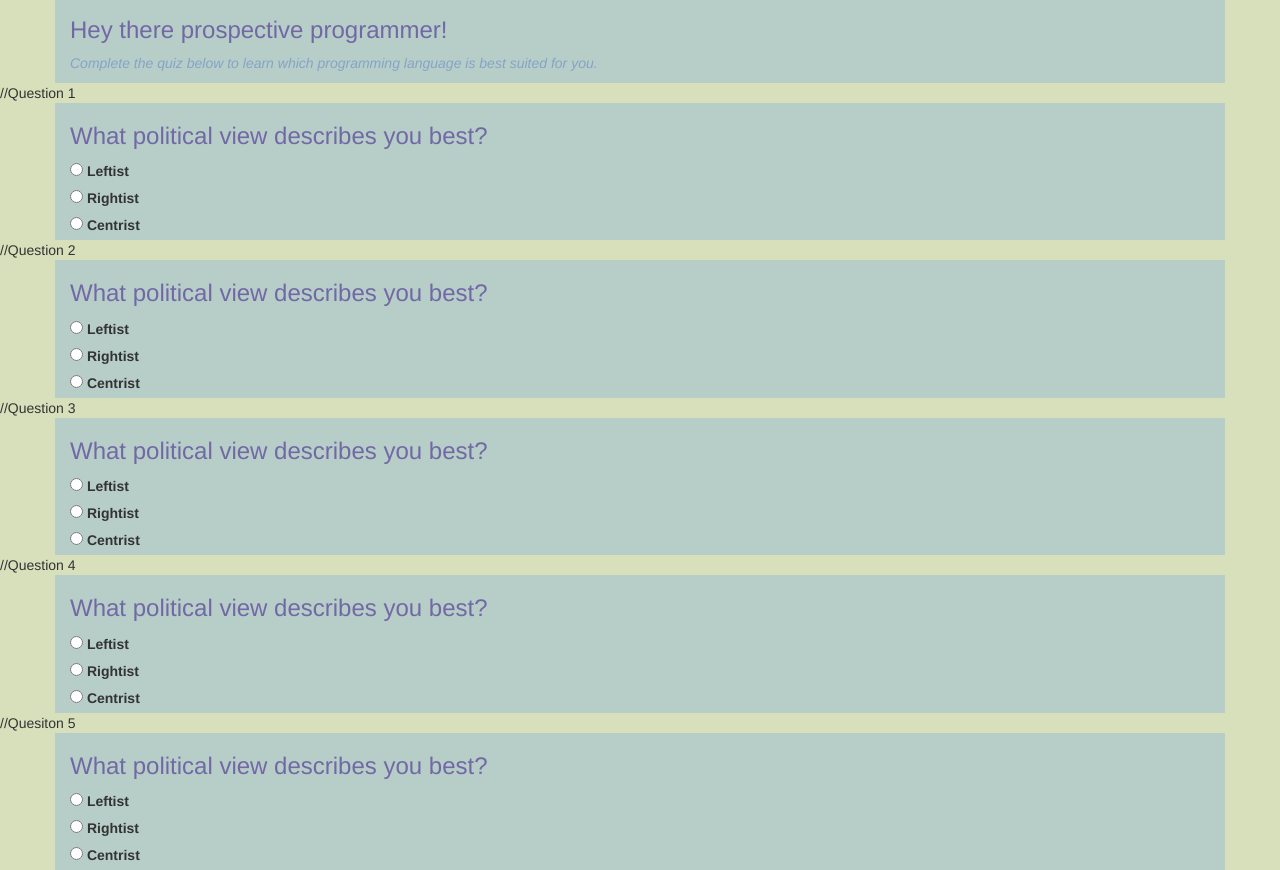
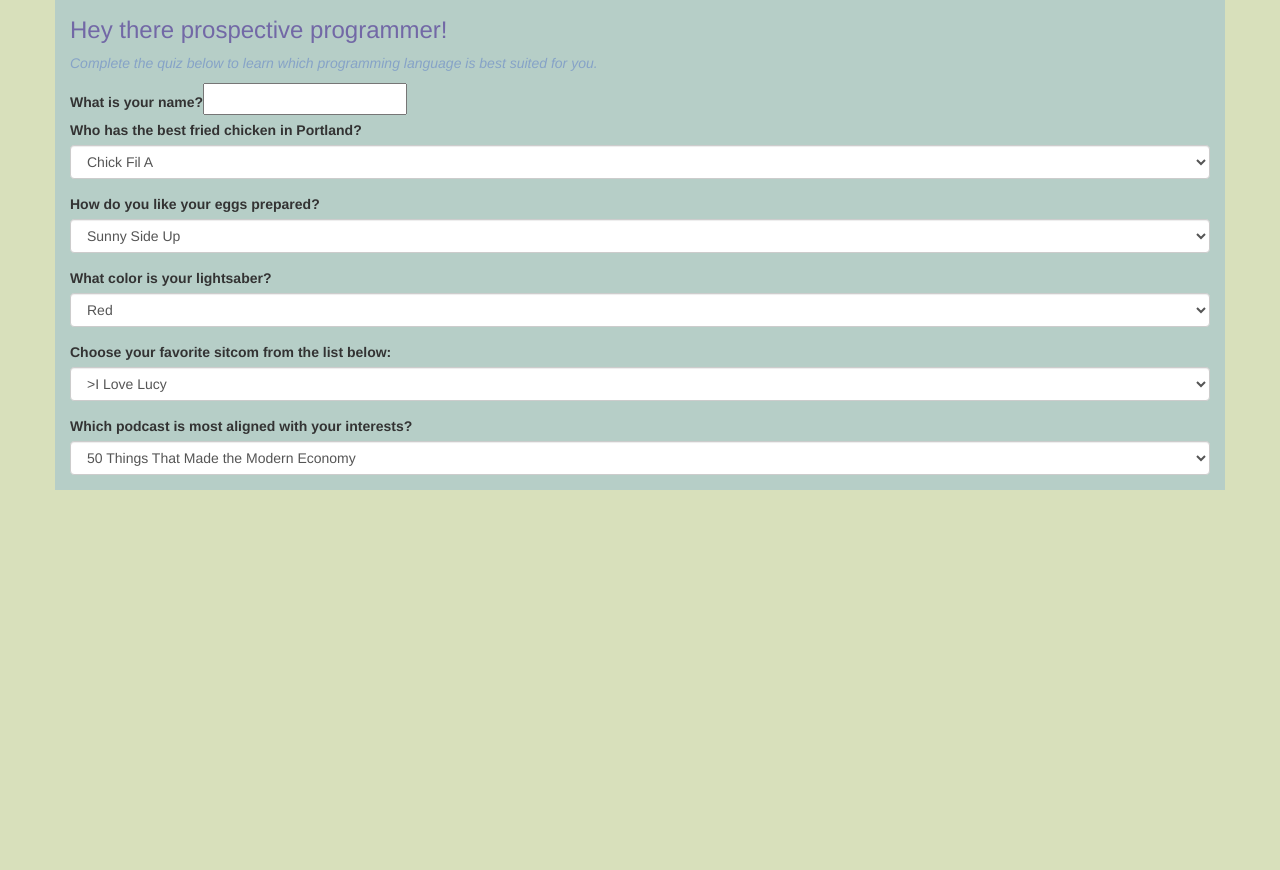
Before and after one commit to vandelayimports/Language-Quiz, a plain HTML site: page index.html in a window 1280 px wide. Shown: the part 433-1303 px from the top of the page. After the commit the page ends 923 px from the top, so only its background shows below. Drawn offline with Linux system fonts and the light colour scheme.

Commit message:
restructures quiz with dropdown menus

```diff
--- a/index.html
+++ b/index.html
@@ -9,6 +9,7 @@
 </head>
 <body>
 
+
   <div class="container">
     <h1>Programming Language Suggester</h1>
     <img src="img/sorting-hat.jpg">
@@ -16,103 +17,61 @@
     <h3>Hey there prospective programmer!</h3>
     <P><em>Complete the quiz below to learn which programming language is best suited for you.</em></p>
   </div>
-
- //Question 1
-
   <div class="container">
-    <form id="quiz">
-        <h3>What political view describes you best?</h3>
-        <div class="form-check">
-          <input class="form-check-input" type="radio" name="question1" value="1">
-          <label class="form-check-label">Leftist</label>
-        </div>
-        <div class="form-check">
-          <input class="form-check-input" type="radio" name="question1" value="2">
-          <label class="form-check-label">Rightist</label>
-        </div>
-        <div class="form-check">
-          <input class="form-check-input" type="radio" name="question1" value="3">
-          <label class="form-check-label">Centrist</label>
-        </div>
+      <form id="formOne">
+        <div class="form-horizontal">
+          <label for="name">What is your name?<input id="name" class="control-label" type="text"></label>
         </div>
 
-  //Question 2
-
-  <div class="container">
-    <form id="quiz">
-        <h3>What political view describes you best?</h3>
-        <div class="form-check">
-          <input class="form-check-input" type="radio" name="question1" value="1">
-          <label class="form-check-label">Leftist</label>
-        </div>
-        <div class="form-check">
-          <input class="form-check-input" type="radio" name="question1" value="2">
-          <label class="form-check-label">Rightist</label>
-        </div>
-        <div class="form-check">
-          <input class="form-check-input" type="radio" name="question1" value="3">
-          <label class="form-check-label">Centrist</label>
-        </div>
+        <div class="form-group">
+          <label for="question1"> Who has the best fried chicken in Portland? </label>
+          <select class="form-control" id="question1">
+            <option value = "1"> Chick Fil A </option>
+            <option value = "2"> Reel M Inn </option>
+            <option value = "3"> Bae's </option>
+          </select>
         </div>
 
-  //Question 3
-
-  <div class="container">
-    <form id="quiz">
-        <h3>What political view describes you best?</h3>
-        <div class="form-check">
-          <input class="form-check-input" type="radio" name="question1" value="1">
-          <label class="form-check-label">Leftist</label>
-        </div>
-        <div class="form-check">
-          <input class="form-check-input" type="radio" name="question1" value="2">
-          <label class="form-check-label">Rightist</label>
-        </div>
-        <div class="form-check">
-          <input class="form-check-input" type="radio" name="question1" value="3">
-          <label class="form-check-label">Centrist</label>
-        </div>
+        <div class="form-group">
+          <label for="question2"> How do you like your eggs prepared? </label>
+          <select class="form-control" id="question2">
+            <option value = "1"> Sunny Side Up </option>
+            <option value = "2"> Scrambled </option>
+            <option value = "3"> Poached </option>
+          </select>
         </div>
 
-  //Question 4
-
-  <div class="container">
-    <form id="quiz">
-        <h3>What political view describes you best?</h3>
-        <div class="form-check">
-          <input class="form-check-input" type="radio" name="question1" value="1">
-          <label class="form-check-label">Leftist</label>
-        </div>
-        <div class="form-check">
-          <input class="form-check-input" type="radio" name="question1" value="2">
-          <label class="form-check-label">Rightist</label>
-        </div>
-        <div class="form-check">
-          <input class="form-check-input" type="radio" name="question1" value="3">
-          <label class="form-check-label">Centrist</label>
-        </div>
+        <div class="form-group">
+          <label for="question3"> What color is your lightsaber? </label>
+          <select class="form-control" id="question3">
+            <option value = "1"> Red </option>
+            <option value = "2"> Blue or Green </option>
+            <option value = "3"> Purple </option>
+          </select>
         </div>
 
-//Quesiton 5
+        <div class="form-group">
+          <label for="question4"> Choose your favorite sitcom from the list below: </label>
+          <select class="form-control" id="question4">
+            <option value = "1"> <em>>I Love Lucy</em> </option>
+            <option value = "2"> <em>Malcolm in the Middle</em> </option>
+            <option value = "3"> <em>Seinfeld</em> </option>
+          </select>
+        </div>
 
-  <div class="container">
-    <form id="quiz">
-        <h3>What political view describes you best?</h3>
-        <div class="form-check">
-          <input class="form-check-input" type="radio" name="question1" value="1">
-          <label class="form-check-label">Leftist</label>
+        <div class="form-group">
+          <label for="question5"> Which podcast is most aligned with your interests? </label>
+          <select class="form-control" id="question5">
+            <option value = "1"> 50 Things That Made the Modern Economy </option>
+            <option value = "2"> My Favorite Murder </option>
+            <option value = "3"> What Trump Can Teach Us About Con Law </option>
+          </select>
         </div>
-        <div class="form-check">
-          <input class="form-check-input" type="radio" name="question1" value="2">
-          <label class="form-check-label">Rightist</label>
-        </div>
-        <div class="form-check">
-          <input class="form-check-input" type="radio" name="question1" value="3">
-          <label class="form-check-label">Centrist</label>
-        </div>
+        </form>
     </div>
 
   </div>
-  </div>
+
+
 </body>
 </html>
```
Lines whose indentation alone changed are shown as unchanged.
